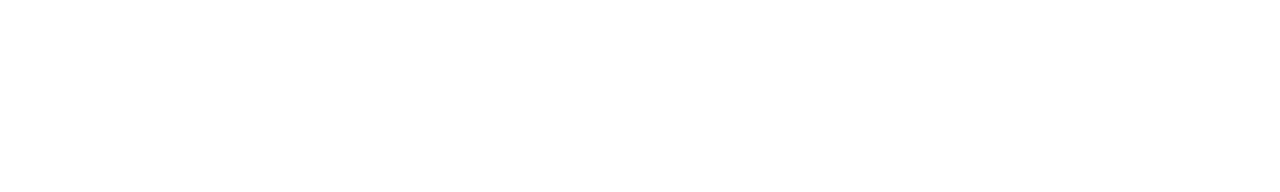
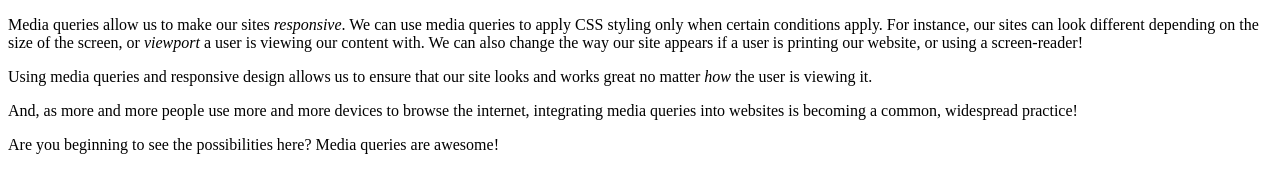
Before and after one commit to virlie/mediaQuery, a plain HTML site: page index.html in a window 1280 px wide. Drawn offline with Linux system fonts and the light colour scheme.

Commit message:
add paragraph tags and divs and emphasis to html page

```diff
--- a/index.html
+++ b/index.html
@@ -6,6 +6,15 @@
     <title>Media Queries</title>
   </head>
   <body>
+    <div class="column">
+     <p>Media queries allow us to make our sites <em>responsive</em>. We can use media queries to apply CSS styling only when certain conditions apply. For instance, our sites can look different depending on the size of the screen, or <em>viewport</em> a user is viewing our content with. We can also change the way our site appears if a user is printing our website, or using a screen-reader! </p>
+   </div>
+   <div class="column">
+     <p>Using media queries and responsive design allows us to ensure that our site looks and works great no matter <em>how</em> the user is viewing it.</p> And, as more and more people use more and more devices to browse the internet, integrating media queries into websites is becoming a common, widespread practice!
+   </div>
+   <div class="column">
+     <p>Are you beginning to see the possibilities here? Media queries are awesome!</p>
+   </div>
 
   </body>
 </html>
```
